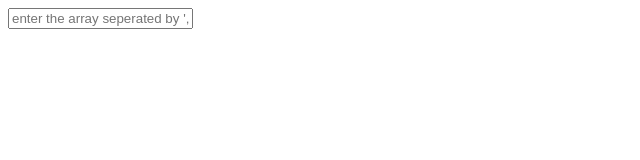
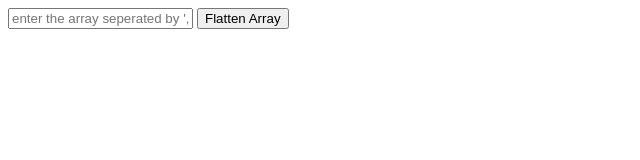
Before and after one commit to LokeshJasti05/web-dev, a plain HTML site: page task11/flat.html in a window 1280 px wide. Shown: the whole page, without its empty margins (0-640 px from the left). Drawn offline with Linux system fonts and the light colour scheme.

Commit message:
flat array completed

```diff
--- a/task11/flat.html
+++ b/task11/flat.html
@@ -7,9 +7,17 @@
 </head>
 <body>
     <input placeholder="enter the array seperated by ','" id="array_input">
+    <button onclick="flat()">Flatten Array</button>
 </body>
 </html>
 
 <script>
-
+    function flat(){
+        var array = document.getElementById("array_input").value
+        array = array.replaceAll('[', '');
+        array = array.replaceAll(']', '');
+         array = array.split(',');
+        array = array.map(x => Number(x.trim()));
+        console.log(array)
+    }
 </script>
```
